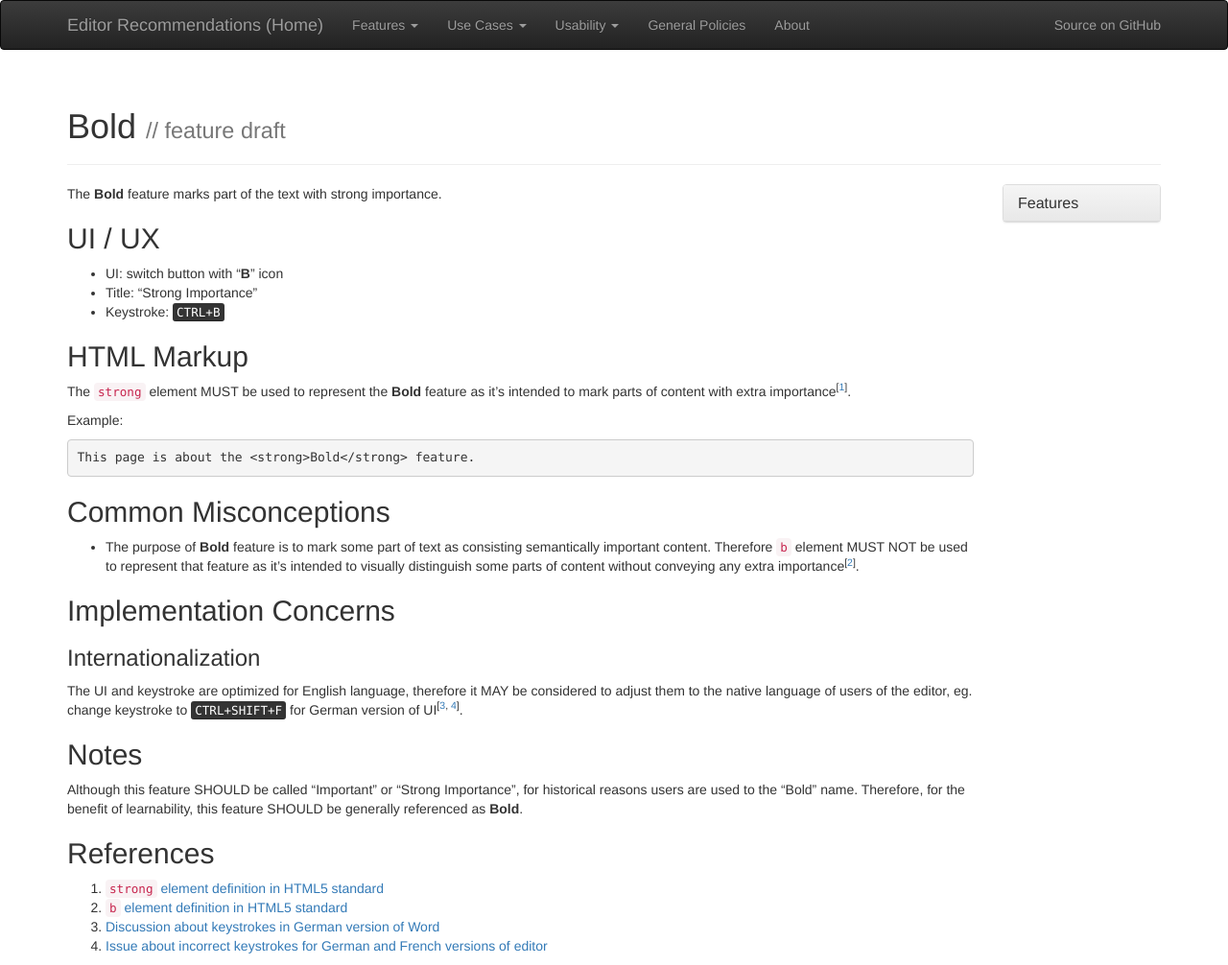
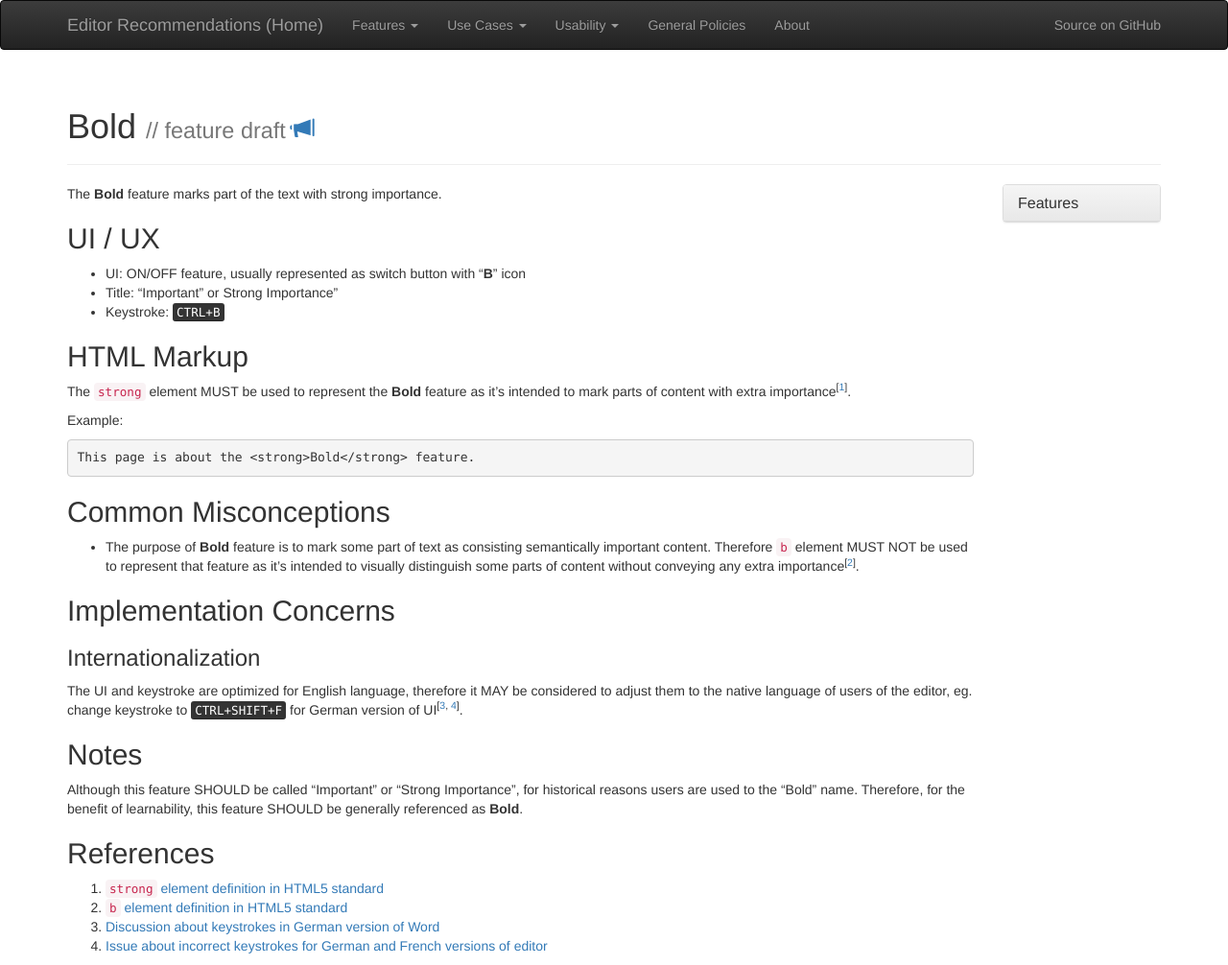
Before and after one commit to ckeditor/editor-recommendations, a Jekyll site: the page built from _features/bold.md, in a window 1280 px wide. Shown: the whole page at 96% size. Built offline with Jekyll 4.4.1, drawn with Linux system fonts in a browser that asks for light colours; nearby versions of some CDN libraries.

Commit message:
Added links to public discussion. Slightly changed "Bold" feature UI/UX description.

```diff
--- a/_features/bold.md
+++ b/_features/bold.md
@@ -2,6 +2,7 @@
 feature:
   name: "Bold"
   status: "Draft"
+  discussion: "https://github.com/ckeditor/editor-recommendations/issues/1"
 
 layout: default
 ---
@@ -14,8 +15,8 @@ The **Bold** feature marks part of the text with strong importance.
 
 {% capture ui %}
 
- * UI: switch button with "**B**" icon
- * Title: "Strong Importance"
+ * UI: ON/OFF feature, usually represented as switch button with "**B**" icon
+ * Title: "Important" or Strong Importance"
  * Keystroke: <kbd>CTRL+B</kbd>
 
 {% endcapture %}
--- a/_includes/feature.html
+++ b/_includes/feature.html
@@ -1,5 +1,12 @@
 <div class="page-header">
-    <h1>{{ page.feature.name }} <span class="small"> // feature {{ page.feature.status | downcase }}</span></h1>
+    <h1>{{ page.feature.name }}
+        <span class="small"> // feature {{ page.feature.status | downcase }}
+            <a href="{{ page.feature.discussion }}" title="Public discussion">
+                <i class="glyphicon glyphicon-bullhorn" aria-hidden="true"></i>
+                <span class="sr-only">Public discussion</span>
+            </a>
+        </span>
+    </h1>
 </div>
 
 <div class="row">
```
Also changed, not shown: _features/italic.md (+1 -0 lines), _includes/usability.html (+8 -1 lines), _includes/use-case.html (+8 -1 lines).
